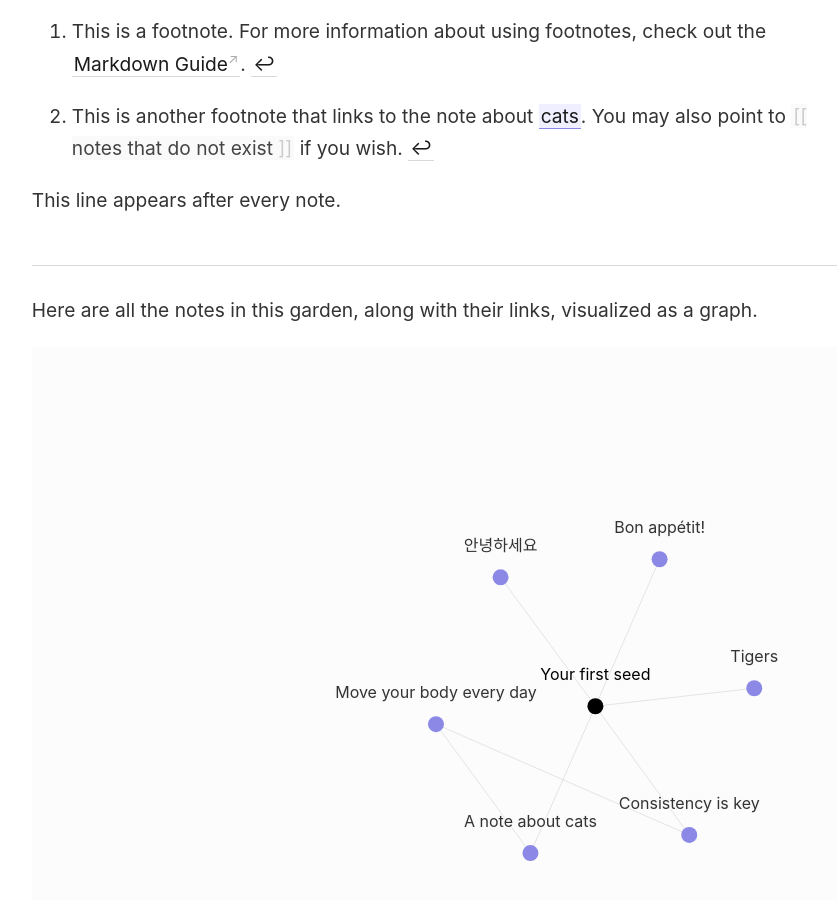
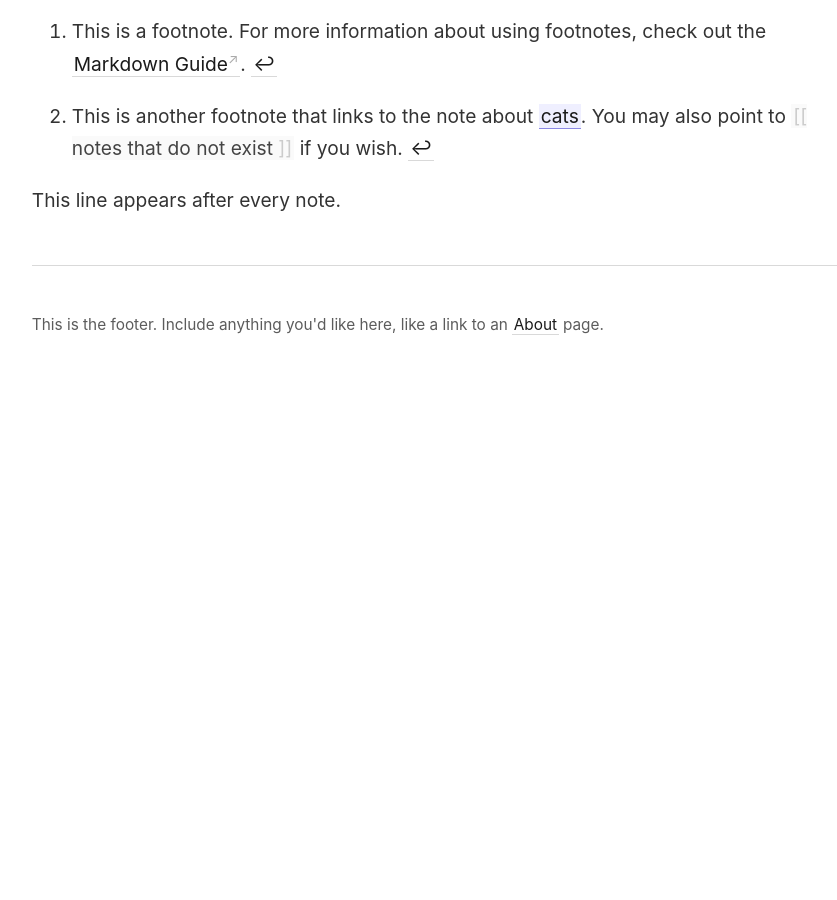
Before and after one commit to MechaJoe/personal-website-v1, a Jekyll site: the page built from _notes/your-first-note.md, in a window 1280 px wide and 900 px high, scrolled down 4827 px. Shown: the whole window, without its empty margins (45-882 px from the left). Built offline with Jekyll 4.4.1, drawn with Linux system fonts in a browser that asks for light colours; after the commit the page ends 5232 px from its top, so only the background shows below that; some of the changed text lies outside the part shown.

Commit message:
Disable "notes mentioning" and backlinks graph

```diff
--- a/_layouts/note.html
+++ b/_layouts/note.html
@@ -17,7 +17,7 @@
       <p>This line appears after every note.</p>
     </content>
 
-    <side style="font-size: 0.9em">
+    <!-- <side style="font-size: 0.9em">
       <h3 style="margin-bottom: 1em">Notes mentioning this note</h3>
       {% if page.backlinks.size > 0 %}
       <div style="display: grid; grid-gap: 1em; grid-template-columns: repeat(1fr);">
@@ -36,12 +36,12 @@
         </p>
       </div>
       {% endif %}
-    </side>
+    </side> -->
   </div>
 </article>
 
 <hr>
 
-<p>Here are all the notes in this garden, along with their links, visualized as a graph.</p>
+<!-- <p>Here are all the notes in this garden, along with their links, visualized as a graph.</p>
 
-{% include notes_graph.html %}
+{% include notes_graph.html %} -->
```
Also changed, not shown: 1 other file.
